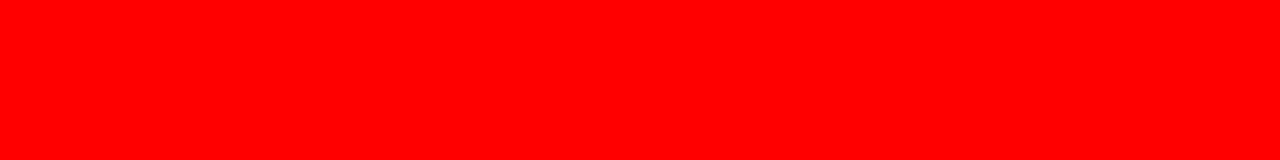
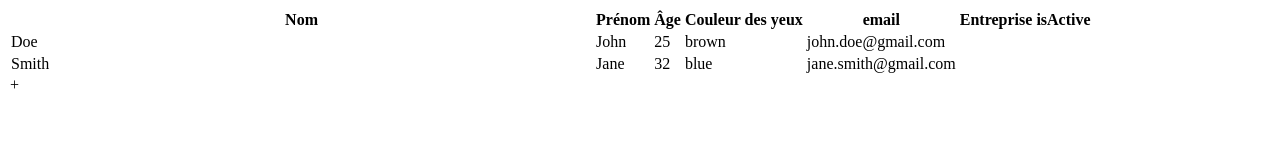
Before and after one commit to salahED/vanilla-monitor-test, a website built with webpack: page src/index.html in a window 1280 px wide. Built offline with nearby package versions, Linux system fonts and the light colour scheme.

Commit message:
setting table config

```diff
--- a/src/index.html
+++ b/src/index.html
@@ -7,5 +7,7 @@
     <title>Test</title>
   </head>
   <body>
+    <table id="dataTable"></table>
+
   </body>
 </html>
--- a/src/index.js
+++ b/src/index.js
@@ -1,7 +1,6 @@
-import { fetchCall } from "./main";
+// import { fetchCall } from "./main";
+import "./styles.css";
+const { main } = require("./main");
 
-fetchCall();
-
-export const a = "test";
-
-console.log(a);
+// fetchCall();
+main();
--- a/src/main.js
+++ b/src/main.js
@@ -1,9 +1,77 @@
-import "./styles.css";
-export const fetchCall = async () => {
-  const res = await fetch("http://localhost:8080/datas.json");
-  const jsonRes = await res.json();
-  const filter = jsonRes.filter((data) => data.age > 31);
-  console.log("datas", filter);
-  let [a, , b] = filter;
-  console.log("first and last ", a, b);
+const renderTable = (data, columns) => {
+  let table = "<tr>";
+  columns.forEach((column) => {
+    table += `<th>${column.key}</th>`;
+  });
+  table += `<div id="hover-div"> +
+  <div id="dropdown-list">
+    <ul>`;
+
+  columns.forEach((column) => {
+    table += `<input type="checkbox" value=${column.key} ${
+      column.checked ? "checked" : null
+    } onclick="${handleCheckbox()}"> <label for="music">${column.key}</label>`;
+  });
+
+  table += ` </ul>
+  </div>
+</div>`;
+  table += "</tr>";
+
+  data.forEach((person) => {
+    table += `<tr>
+          <td>${person.lastName}</td>
+          <td>${person.firstName}</td>
+          <td>${person.age}</td>
+          <td>${person.eyeColor}</td>
+          <td>${person.email}</td>
+      </tr>`;
+  });
+
+  return table;
 };
+
+const handleCheckbox = () => {};
+
+let columns = [
+  { key: "Nom", checked: true },
+  { key: "Prénom", checked: true },
+  { key: "Âge", checked: true },
+  { key: "Couleur des yeux", checked: true },
+  { key: "email", checked: true },
+  { key: "Entreprise", checked: true },
+  { key: "isActive", checked: true },
+];
+const dataset = [
+  {
+    lastName: "Doe",
+    firstName: "John",
+    age: 25,
+    eyeColor: "brown",
+    email: "john.doe@gmail.com",
+  },
+  {
+    lastName: "Smith",
+    firstName: "Jane",
+    age: 32,
+    eyeColor: "blue",
+    email: "jane.smith@gmail.com",
+  },
+  // more data here
+];
+export const main = () => {
+  //Nom, Prénom, Âge, Couleur des yeux et email.
+
+  const table = renderTable(dataset, columns);
+  document.getElementById("dataTable").innerHTML = table;
+};
+
+// import "./styles.css";
+// export const fetchCall = async () => {
+//   const res = await fetch("http://localhost:8080/datas.json");
+//   const jsonRes = await res.json();
+//   const filter = jsonRes.filter((data) => data.age > 31);
+//   console.log("datas", filter);
+//   let [a, , b] = filter;
+//   console.log("first and last ", a, b);
+// };
--- a/src/styles.css
+++ b/src/styles.css
@@ -1,3 +1,8 @@
-body {
-  background-color: red;
+
+
+#dropdown-list {
+  visibility: hidden;
 }
+#hover-div:hover #dropdown-list {
+  visibility: visible;
+}
--- a/webpack.config.js
+++ b/webpack.config.js
@@ -30,7 +30,7 @@ let config = {
     new MiniCssExtractPlugin(),
     new CopyPlugin({
       patterns: [
-        { from: "public", to: "" }, //to the dist root directory
+        { from: "assets", to: "" }, //to the dist root directory
       ],
     }),
   ],
@@ -43,7 +43,10 @@ let config = {
       },
       {
         test: /\.css$/i,
-        use: [IS_DEV ? "style-loader" : MiniCssExtractPlugin.loader, "css-loader"],
+        use: [
+          IS_DEV ? "style-loader" : MiniCssExtractPlugin.loader,
+          "css-loader",
+        ],
       },
     ],
   },
```
Also changed, not shown: assets/datas.json (renamed from public/datas.json), 1 other file.
